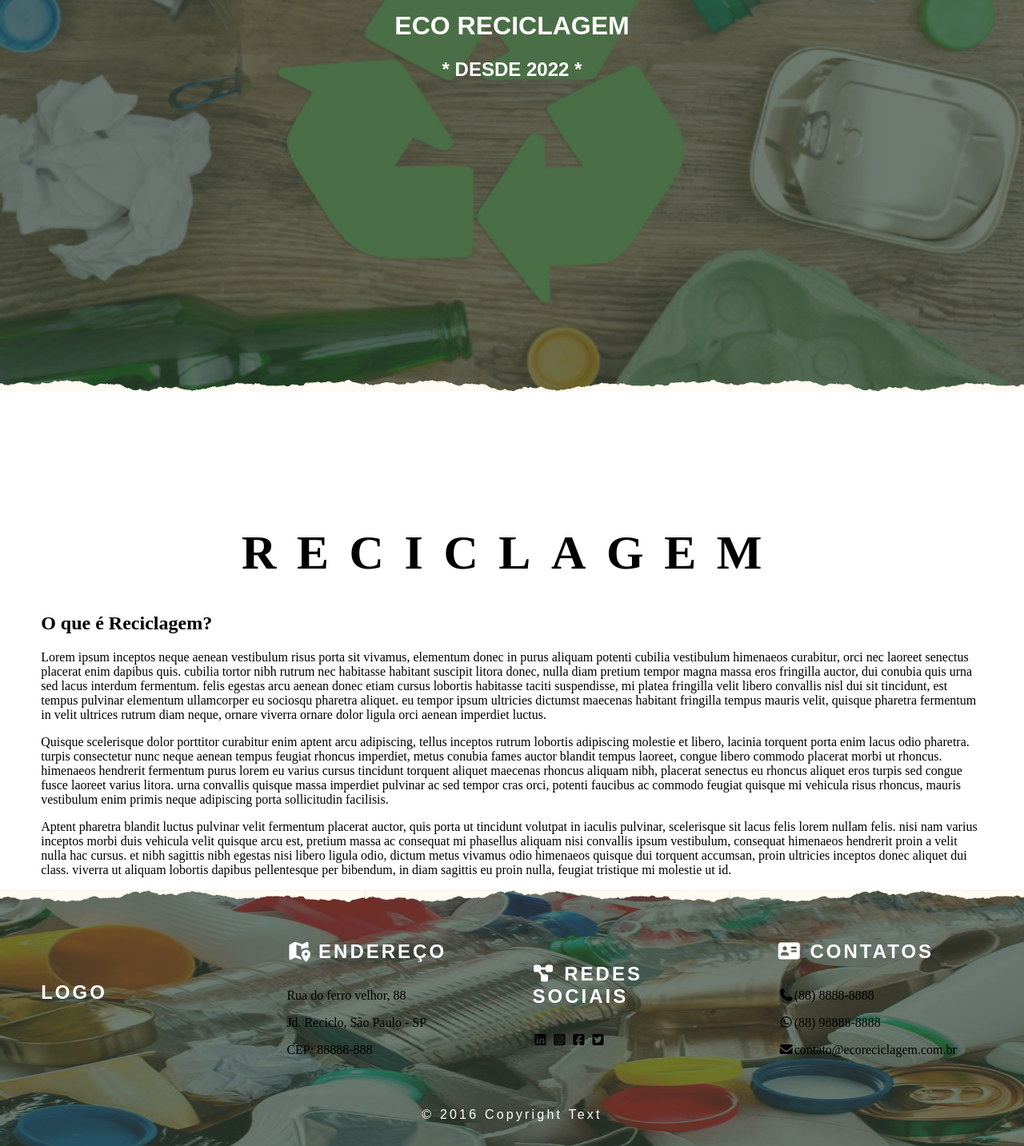
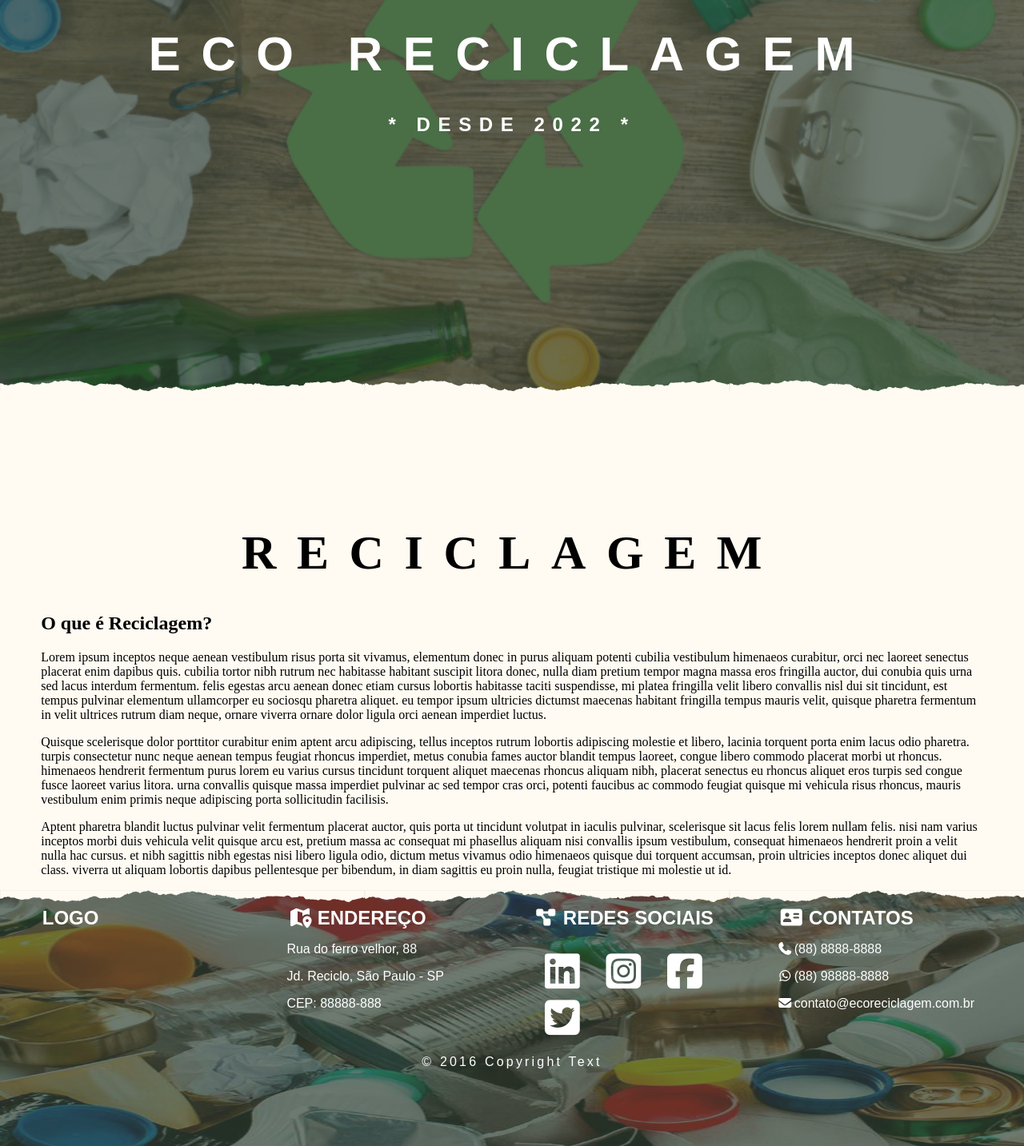
Before and after one commit to stela130/ecaussos.github.io, a plain HTML site: page index.html in a window 1280 px wide. Shown: the part 311-1744 px from the top of the page at 80% size. Drawn offline with Linux system fonts and the light colour scheme.

Commit message:
Update style.css

```diff
--- a/css/style.css
+++ b/css/style.css
@@ -3,6 +3,7 @@ html, body{
     padding: 0 !important;
     width: 100%;
     height: 100%;
+    background-color: #FFFBF2;
 }
 
 /* NAV */
@@ -102,18 +103,18 @@ html, body{
     text-align: center;
 }
 
-.text-l1{
+.txt-l1{
     color: #ff9200 !important;
     letter-spacing: 0.6rem;
 }
 
-.text-l2, .txt-title{
+.txt-l2, .txt-title{
     font-size: 60px;
     letter-spacing: 1.6rem;
     text-align: center;
 }
 
-.text-l3{
+.txt-l3{
     letter-spacing: 0.6rem;
 }
 
@@ -149,21 +150,39 @@ html, body{
 
 .footer-list-inf{
     display: flex;
-    height: 80%;
-    align-items: center;
+    padding-top: 1.5%;
 }
 
 .list-inf{
     width: 20%;
     margin-left: 4%;
+    color: white;
+    font-family: sans-serif;
+}
+
+.footer-ico{
+
 }
 
 .inf-title{
-    font-family: sans-serif;
-    color: white;
     font-size: 1.5rem;
+    text-transform: uppercase;
+    margin: 0.1rem;
+}
+
+.inf-ico{
     letter-spacing: 3px;
-    text-transform: uppercase;
+}
+
+.inf-ico:hover, .teste:hover, .inf-txt.end:hover{
+    color: #ff9200;
+}
+
+
+.inf-txt.red{
+    font-size: 50px;
+    padding-top: 9%;
+    padding-left: 3%;
 }
 
 .footer-corp{
```
